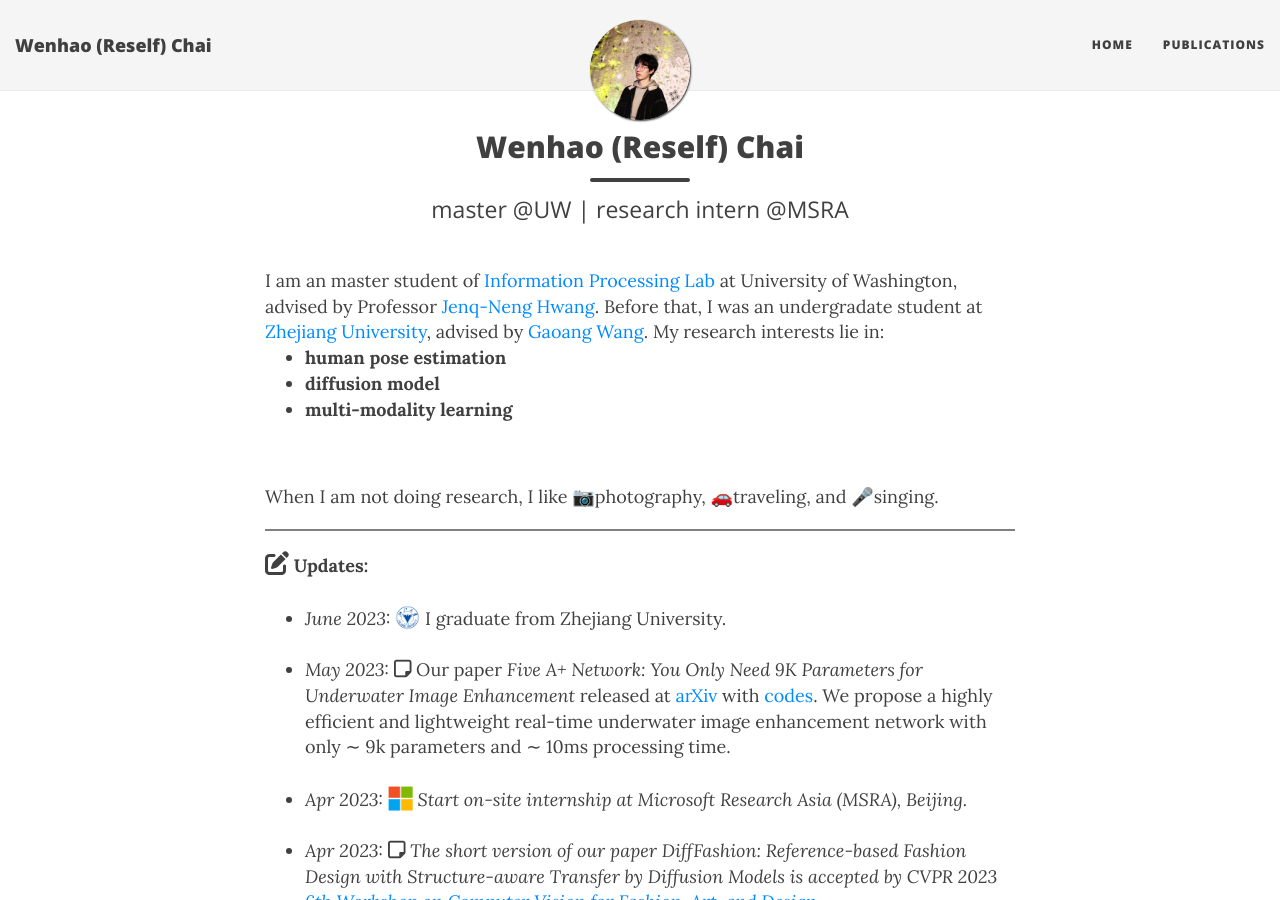
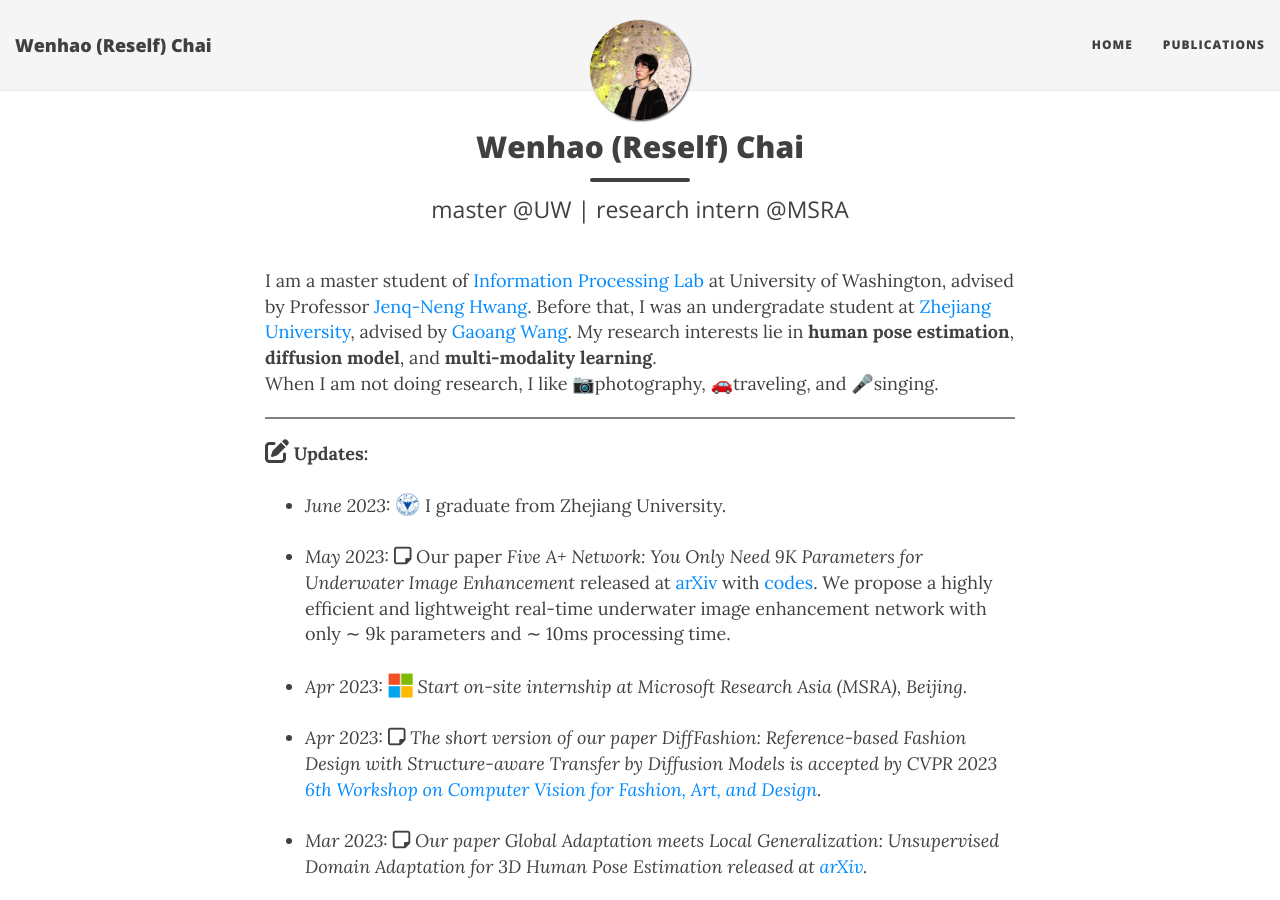
Before and after one commit to hikomal/hikomal.github.io, a Jekyll site: the page built from index.html, in a window 1280 px wide and 900 px high. Built offline with Jekyll 4.4.1, drawn with Linux system fonts in a browser that asks for light colours; nearby versions of some CDN libraries; the list of posts is cut into pages by our own code.

Commit message:
Update index.html

```diff
--- a/index.html
+++ b/index.html
@@ -10,13 +10,7 @@
 </head>
 
 <br>
-	I am an master student of <a href="https://ipl-uw.github.io/">Information Processing Lab</a> at University of Washington, advised by Professor <a href="https://people.ece.uw.edu/hwang/">Jenq-Neng Hwang</a>. Before that, I was an undergradate student at <a href="https://www.zju.edu.cn/">Zhejiang University</a>, advised by <a href="https://person.zju.edu.cn/en/gaoangwang/">Gaoang Wang</a>. My research interests lie in:
-	<ul>
-		<li><b>human pose estimation</b></li>
-		<li><b>diffusion model</b></li>
-		<li><b>multi-modality learning</b></li>
-	</ul>
-<br>
+	I am a master student of <a href="https://ipl-uw.github.io/">Information Processing Lab</a> at University of Washington, advised by Professor <a href="https://people.ece.uw.edu/hwang/">Jenq-Neng Hwang</a>. Before that, I was an undergradate student at <a href="https://www.zju.edu.cn/">Zhejiang University</a>, advised by <a href="https://person.zju.edu.cn/en/gaoangwang/">Gaoang Wang</a>. My research interests lie in <b>human pose estimation</b>, <b>diffusion model</b>, and <b>multi-modality learning</b>.
 
 <br>
 	When I am not doing research, I like 📷photography, 🚗traveling, and 🎤singing.
```
